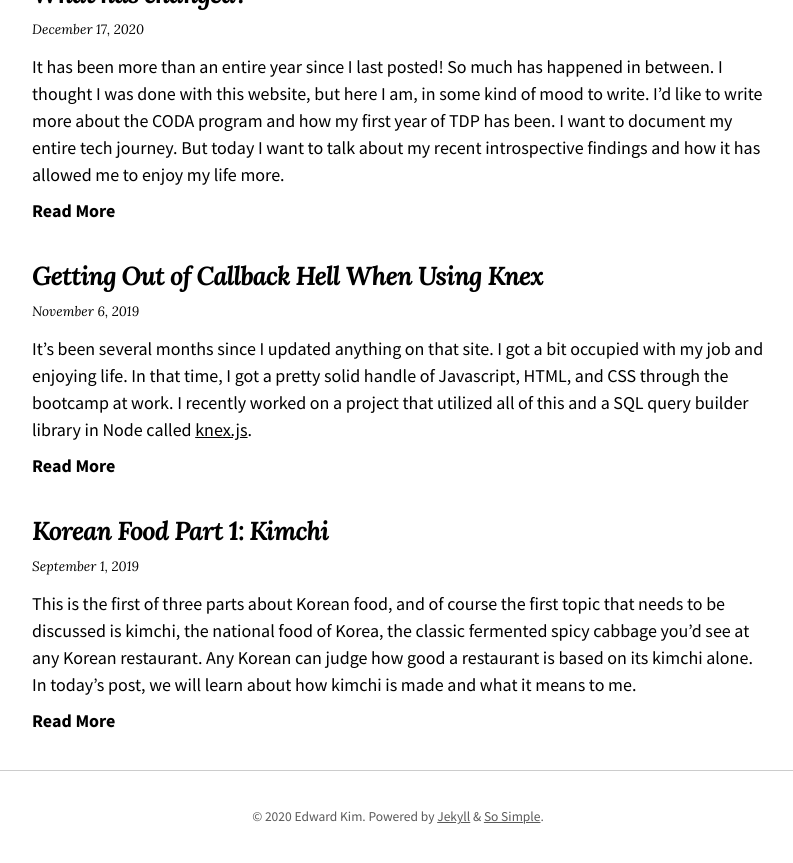
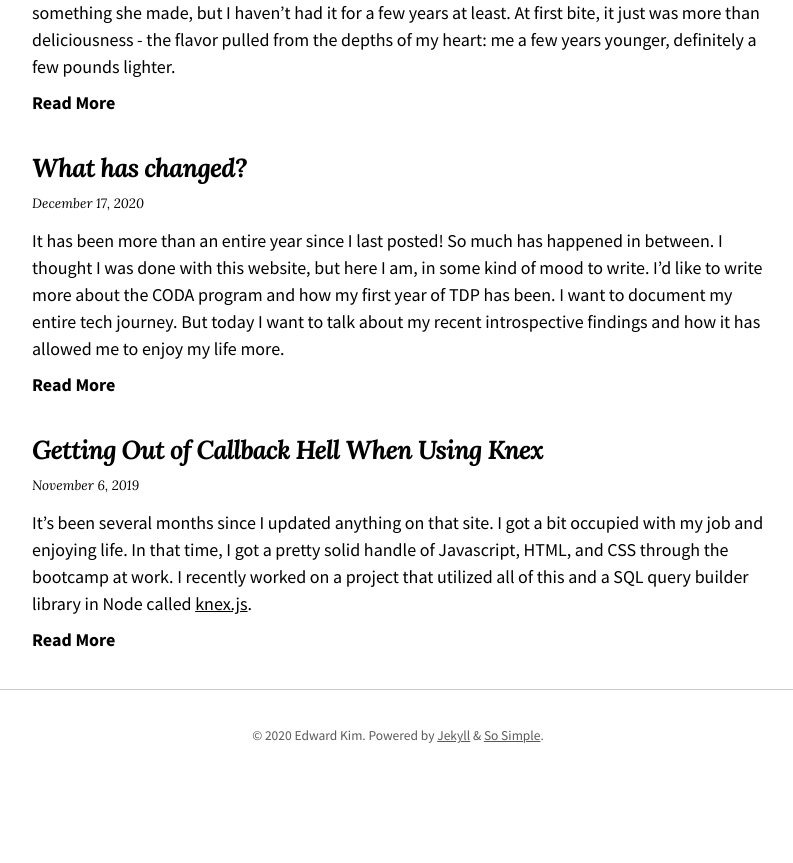
Before and after one commit to edward1kim/edward1kim.github.io, a Jekyll site: the page built from index.md, in a window 1280 px wide and 900 px high, scrolled down 2108 px. Shown: the top 863 px of the window, without its empty margins (242-1035 px from the left). Built offline with Jekyll 4.4.1, drawn with Linux system fonts in a browser that asks for light colours; nearby versions of some CDN libraries; a script that is not in the unit is left out; after the commit the page ends 2927 px from its top, so only the background shows below that; some of the changed lines change nothing that is shown; some of the changed text lies outside the part shown.

Commit message:
new post

```diff
--- a/_config.yml
+++ b/_config.yml
@@ -73,7 +73,7 @@
     - title:
       url:
       icon:
-google_analytics: G-PE9RGG49D7
+# google_analytics: G-PE9RGG49D7
 # Footer Links
 footer_links: false
   # - title: Feed
--- /dev/null
+++ b/_posts/2020-12-30-new-bucket-list-items.md
@@ -0,0 +1,15 @@
+---
+layout: page
+title: "New Bucket List Items"
+date: 2020-12-30
+share: false
+permalink: /tidbits/new-bucket-list-items
+categories:
+    - Tidbits
+---
+
+Recently, I've added some new life goals/bucket list items.
+
+- I want to operate a bootleg restaurant out of my house, known through word of mouth and would cost enough to cover groceries and a dessert for my team. It'll be my way of flexing my cooking prowess and creativity.
+- Somewhat along the same lines, I want to organize a food retreat with some serious home cooks and dedicate 3 days to experimenting, cooking exotic/expensive ingredients, discussing, eating, drinking cocktails, and finally pull off a 5 course meal for friends/ourselves. Sort of like what El Bulli did when it was still running.
+- Lastly, I want a nearly self-sustained dining experience, meaning I want all plates/bowls made by me, my table and anything wooden by me, all food cooked by me. I always admired that Tyler, The Creator wrote, produced, and arranged every one of his albums, and this goal is my homage to him.
```
